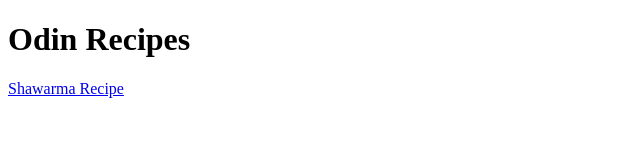
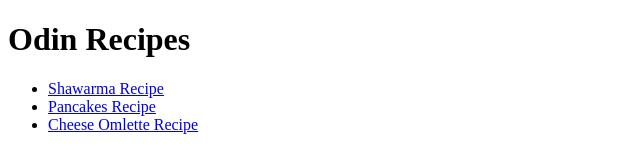
Before and after one commit to Baraa1/odin-recipes, a plain HTML site: page index.html in a window 1280 px wide. Shown: the whole page, without its empty margins (0-640 px from the left). Drawn offline with Linux system fonts and the light colour scheme.

Commit message:
Add links to the new recipes and display it in an unordered list

```diff
--- a/index.html
+++ b/index.html
@@ -6,6 +6,10 @@
     </head>
     <body>
         <h1>Odin Recipes</h1>
-        <a href="./recipes/shawarma.html">Shawarma Recipe</a>
+        <ul>
+            <li><a href="./recipes/shawarma.html">Shawarma Recipe</a></li>
+            <li><a href="./recipes/pancake.html">Pancakes Recipe</a></li>
+            <li><a href="./recipes/omlette.html">Cheese Omlette Recipe</a></li>
+        </ul>
     </body>
 </html>
```
